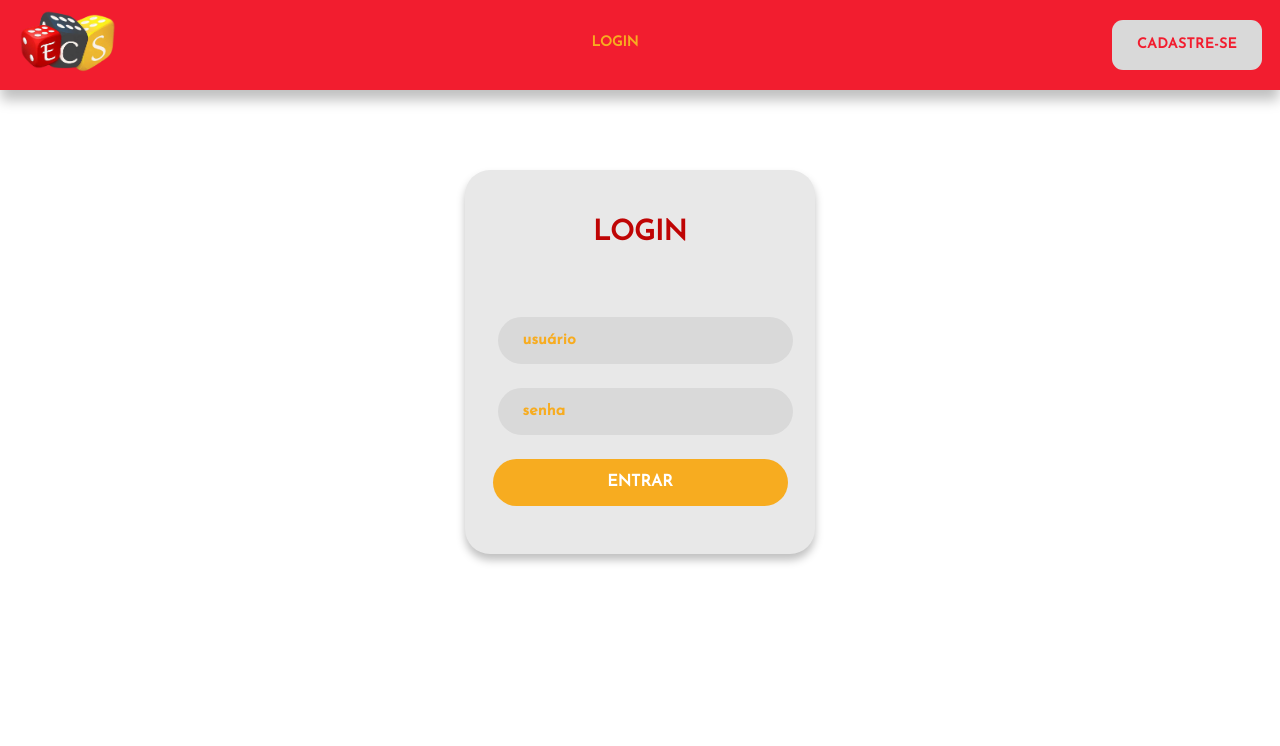
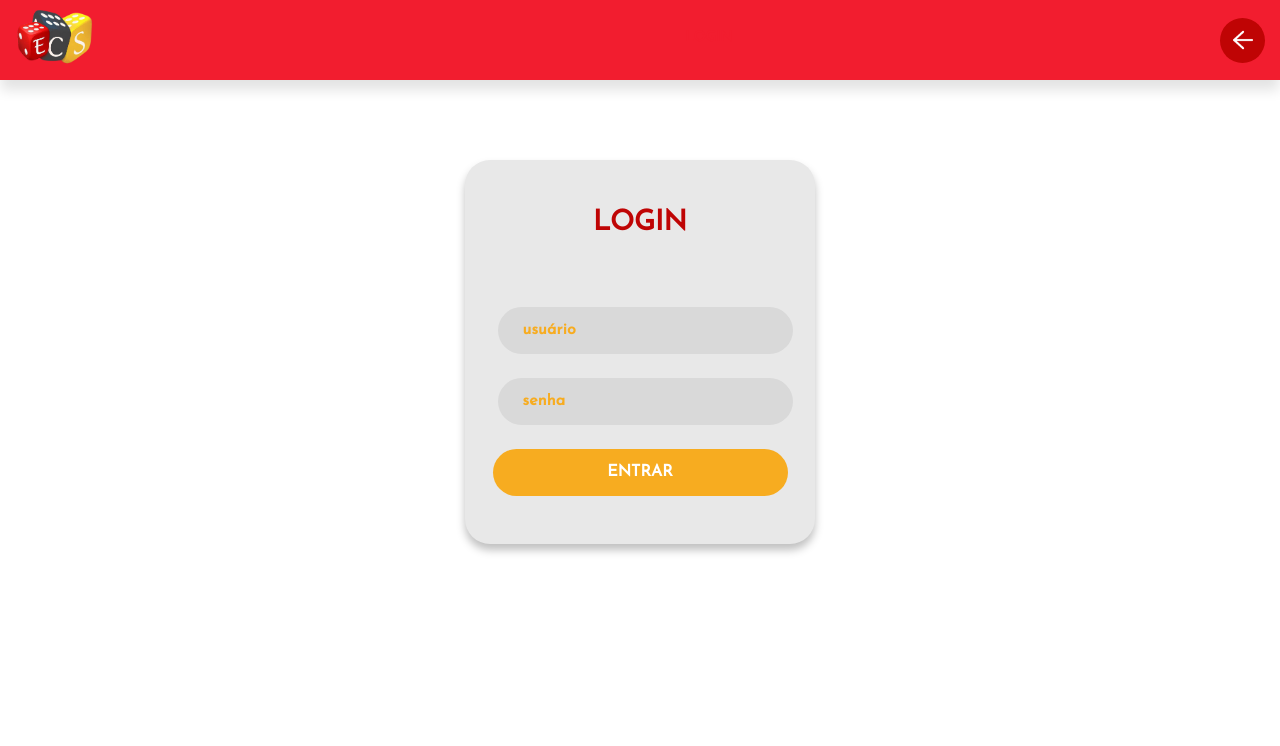
Before and after one commit to jeanladislau/Projeto-Plataforma-EAD-TCC, a PHP site: page /htmls/login.html in a window 1280 px wide. Shown: the top 746 px of the page. After the commit the page ends 553 px from the top, so only its background shows below. Run offline with PHP 8.4, Linux system fonts and the light colour scheme.

Commit message:
Alterações 19/03
Criação da base dos Portais, Aluno, Professor e Admin

```diff
--- a/css/style.css
+++ b/css/style.css
@@ -9,6 +9,133 @@ header{
     display: flex;
     justify-content: space-between;
     background: #F21D2F;
+}
+
+.navbar{
+    background-color: #F21D2F;
+    height: 80px;
+    display: flex;
+    align-items: center;
+    justify-content: center;
+    box-shadow: 0px 11px 12px -1px rgba(0, 0, 0, 0.115);
+
+}
+
+.navbar-login{
+    background-color: #F21D2F;
+    height: 80px;
+    display: flex;
+    align-items: center;
+    justify-content: center;
+    box-shadow: 0px 11px 12px -1px rgba(0, 0, 0, 0.115);
+
+}
+
+.navbar-container{
+    width: 100%;
+    height: 100%;
+    display: flex;
+    justify-content: space-between;
+    align-items: center;
+}
+
+.navbar-container-login{
+    width: 100%;
+    height: 100%;
+    display: flex;
+    justify-content: space-between;
+    align-items: center;
+}
+
+.navbar-container-login ul{
+    margin-top: 10px;
+}
+
+.navbar-container ul{
+    margin-top: 10px;
+}
+
+
+.navbar-login .h-navbar-nav-login li a.navbar-item-active{
+    color: #F21D2F;
+}
+
+.navbar .h-navbar-nav li a.navbar-item-active{
+    color: #F7AC20;
+}
+
+.navbar .h-navbar-nav li a {
+    text-decoration: none;
+    color: #fff;
+    font-size: 14px;
+    padding-left: 70px;
+    font-weight: bold;
+}
+
+.navbar-login .h-navbar-nav-login li a {
+    text-decoration: none;
+    color: #fff;
+    font-size: 14px;
+    padding-left: 70px;
+    font-weight: bold;
+}
+
+.navbar .navbar-button{
+    border-radius: 11px;
+    width: 110px;
+    height: 45px;
+    font-size: 12px;
+    letter-spacing: 3%;
+    color: #F21D2F;
+    font-weight: bold;
+    text-align: center;
+}
+
+.navbar-login .navbar-button-login{
+    border-radius: 50px;
+    width: 45px;
+    height: 45px;
+    font-size: 12px;
+    letter-spacing: 3%;
+    color: #F21D2F;
+    font-weight: bold;
+    text-align: center;
+    background-color: #BF0404;
+}
+
+.navbar-login .navbar-button-login img{
+    height: 80%;
+    width: 80%;
+
+}
+
+.navbar-login .navbar-button a{
+    color: #F21D2F;
+    text-decoration: none;
+}
+
+.navbar .navbar-button::before, .navbar .navbar-button a:hover{
+    color: #F21D2F;
+}
+
+.navbar .navbar-button{
+    border-radius: 11px;
+    width: 110px;
+    height: 45px;
+    font-size: 12px;
+    letter-spacing: 3%;
+    color: #F21D2F;
+    font-weight: bold;
+    text-align: center;
+}
+
+.navbar .navbar-button a{
+    color: #F21D2F;
+    text-decoration: none;
+}
+
+.navbar .navbar-button::before, .navbar .navbar-button a:hover{
+    color: #F21D2F;
 }
 
 .container-tela{
@@ -40,13 +167,13 @@ header{
     align-items: center;
 
     width: 100%;
-    height: 90px;
+    height: 80px;
     left: 0px;
     top: -10px;
     padding-left: 18px;
     padding-right: 18px;
     vertical-align: middle;
-    box-shadow: 0px 11px 12px -1px rgba(0, 0, 0, 0.25);
+    box-shadow: 0px 11px 12px -1px rgba(0, 0, 0, 0.115);
 }
 
 .login-navbar-logo{
@@ -74,27 +201,36 @@ header{
     color: #F7AC20;
 }
 
+.navbar .navbar-button{
+    border-radius: 11px;
+    width: 110px;
+    height: 45px;
+    font-size: 12px;
+    letter-spacing: 3%;
+    color: #F21D2F;
+    font-weight: bold;
+    text-align: center;
+}
+
 .login-navbar-btncadastro{
-    width: 150px;
-    height: 50px;
+    width: 110px;
+    height: 45px;
     left: 1113px;
     top: 15px;
 
-    background: #D9D9D9;
+    background: #e8e8e8;
     border-radius: 11px;
 
 
     font-style: normal;
     font-weight: 700;
-    font-size: 14px;
-    line-height: 14px;
+    font-size: 12px;
     /* identical to box height */
 
     display: flex;
     align-items: center;
     justify-content: center;
     text-transform: uppercase;
-    letter-spacing: 0.03em;
 
     color: #F21D2F;
 }
@@ -374,9 +510,60 @@ header{
     width: 560px;
 }
 
+.h-adm{
+    background-color: #383838;
+    height: 55px;
+    color: #D9D9D9;
+    display: flex;
+    justify-content: center;
+    align-items: center;
+}
+
+.h-professor{
+    background-color: #F7AC20;
+    height: 55px;
+    color: #383838;
+    display: flex;
+    font-weight: bold;
+    justify-content: center;
+    align-items: center;
+}
+
+.h-aluno{
+    background-color: #355268;
+    height: 55px;
+    color: #fff;
+    display: flex;
+    font-weight: bold;
+    justify-content: center;
+    align-items: center;
+}
+/*----------------------------------------- home -----------------------------*/
+
+.h-container-slider{
+    background-color: #383838;
+}
+
 /*utilidades*/
+.mg-15-esquerda{
+    margin-left: 15px;
+}
+.mg-15-direita{
+    margin-right: 15px;
+}
+.mg-15-cima{
+    margin-top: 15px;
+}
+.mg-15-baixo{
+    margin-bottom: 15px;
+}
 
 /*botões grandes*/
+
+button{
+    border: none;
+    padding: 10px;
+}
 
 .btn-grande-amarelo button{
     border: none;
@@ -385,6 +572,7 @@ header{
     background: #F7AC20;
     display: flex;
     justify-content: center;
+    align-items: center;
     border-radius: 25px;
     font-style: normal;
     font-weight: 600;
--- a/htmls/cadastro.html
+++ b/htmls/cadastro.html
@@ -52,9 +52,7 @@
             </form>
             </div>
 
-            <div class="container-cadastro-image">
-                <img src="../images/processo1.png" alt="">
-            </div>
+
         </div>
 
          <!-- script jquery -->
--- a/htmls/login.html
+++ b/htmls/login.html
@@ -20,17 +20,28 @@
 </head>
 
 <body class="container-tela">
-    <header>
-        <div class="login-navbar">
-            <div class="login-navbar-logo"><img src="../images/logo.png" alt=""></div>
-            <div class="login-navbar-paginacao">
-                <p>LOGIN</p>
-            </div>
-            <div class="login-navbar-btncadastro"><a href="./cadastro.html">cadastre-se</a></div>
+
+    <div class="navbar-login">
+        <div class="navbar-container-login">
+            <img  class="mg-15-esquerda" src="../images/logo.png" width= "80px" alt="">
+            <ul class="h-navbar-nav-login">
+                <li>
+                    <a href="http://127.0.0.1:5500/htmls/home.html" class="navbar-item-active">LOGIN</a>
+                </li>
+            </ul>
+
+            <button class="mg-15-direita navbar-button-login">
+                <a href="./home.html">
+                    <IMg src="../images/arrow.png"></IMg>
+                </a>
+                </button>
         </div>
-    </header>
 
+    </div>
     <div class="body">
+
+
+
         <form action="login.php" method="POST">
             <div class="login-container">
                 <div class="login-container-title">LOGIN</div>
```
Also changed, not shown: htmls/home.html (added, +49 -0 lines).
